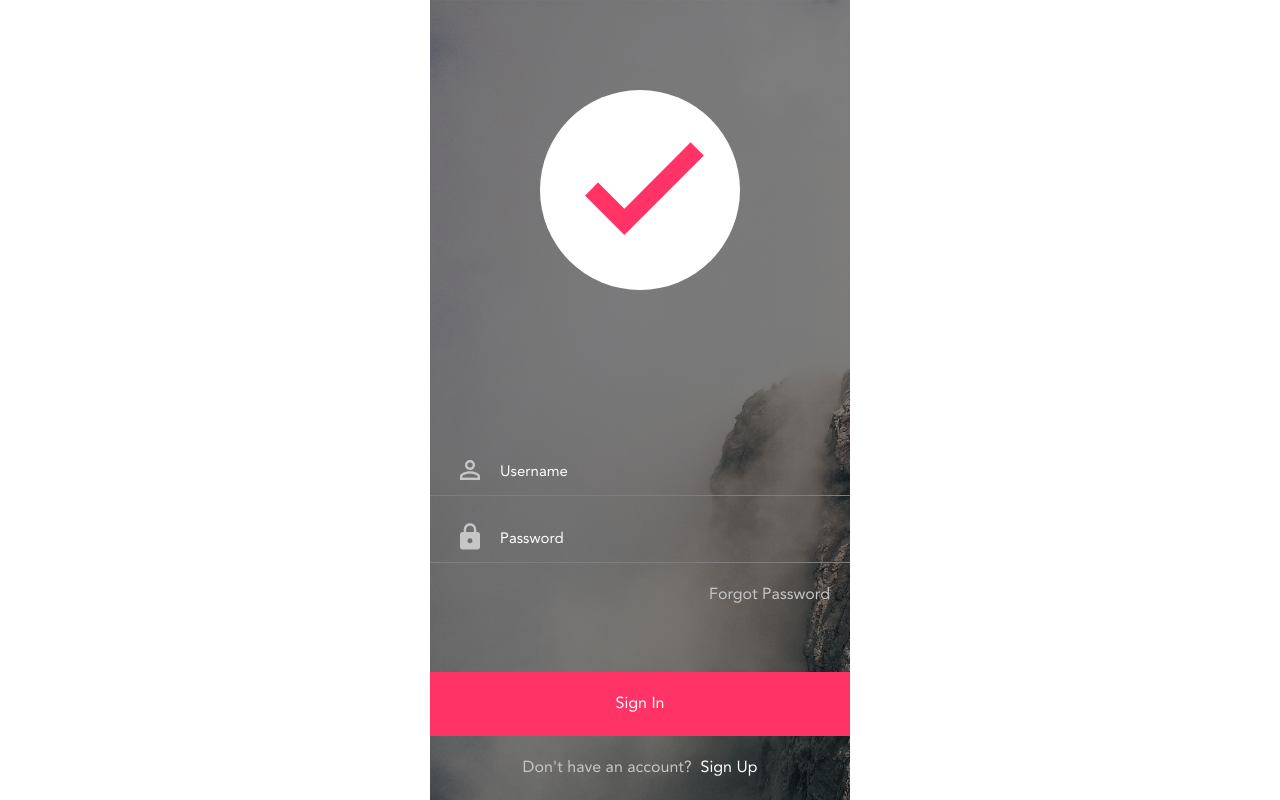
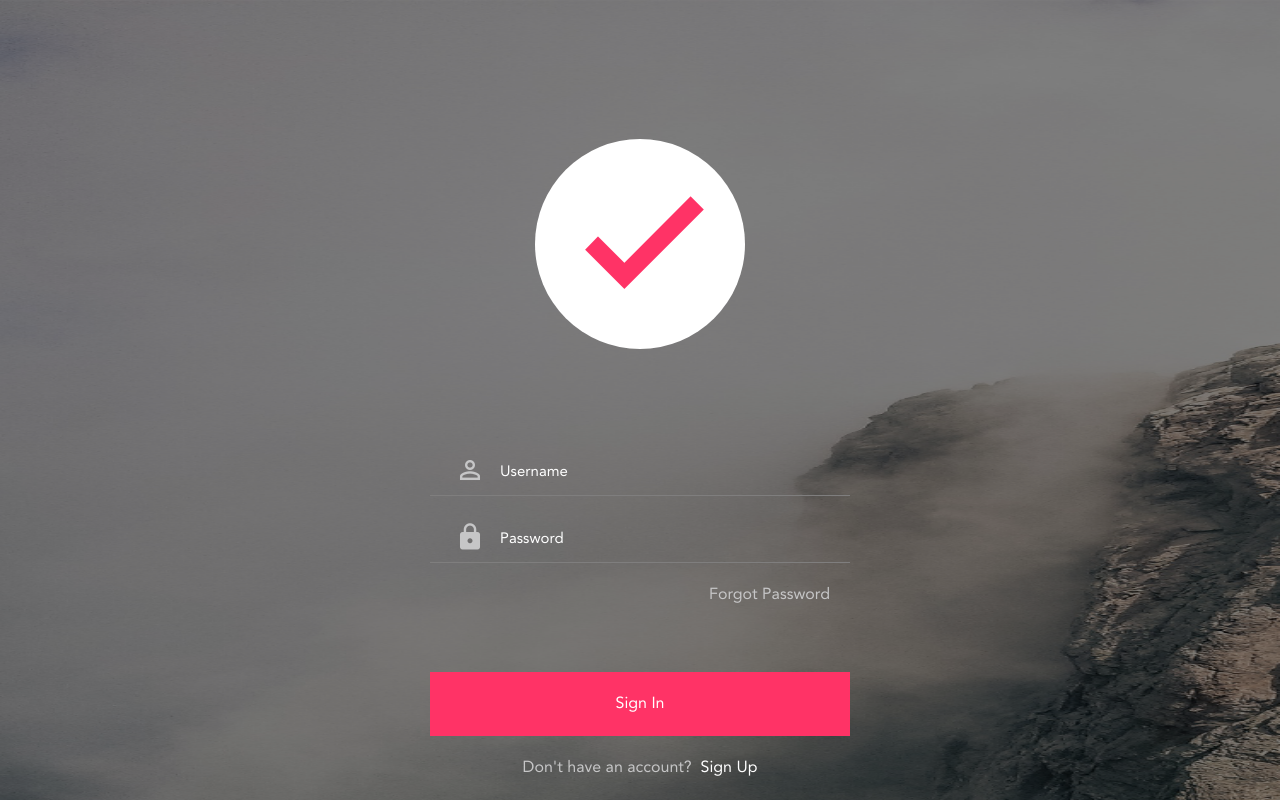
Before and after one commit to nitesh796/ToDoApp, a PHP site: page / in a window 1280 px wide. Run offline with PHP 8.4, Linux system fonts and the light colour scheme.

Commit message:
Designing changes done

```diff
--- a/css/style.css
+++ b/css/style.css
@@ -18,7 +18,7 @@ body {
   height: 100vh;
 }
 .header-icon {
-  padding: 90px 0;
+  padding-bottom: 100px;
   text-align: center;
 }
 .header-icon i {
@@ -27,9 +27,7 @@ body {
   font-size: 150px;
   font-weight: 600;
   border-radius: 100%;
-  height: 200px;
-  width: 200px;
-  line-height: 200px;
+  padding: 30px;
 }
 .login-form{
   position: absolute;
@@ -103,3 +101,13 @@ body {
     max-width: 100%;
   }
 }
+@media (min-width: 420px) {
+  .page-content {
+    background: transparent;
+  }
+  body {
+    background: url(../img/bgimg.png);
+    background-repeat: no-repeat;
+    background-size: 100% 100%;
+  }
+}
--- a/index.php
+++ b/index.php
@@ -11,10 +11,10 @@
   <body>
     <div class="page-container">
       <div class="page-content">
-        <div class="header-icon">
-          <i class="material-icons">done</i>
-        </div>
         <div class="login-form">
+          <div class="header-icon">
+            <i class="material-icons">done</i>
+          </div>
           <div class="msg">
               <span id="error-msg"></span>
           </div>
```
